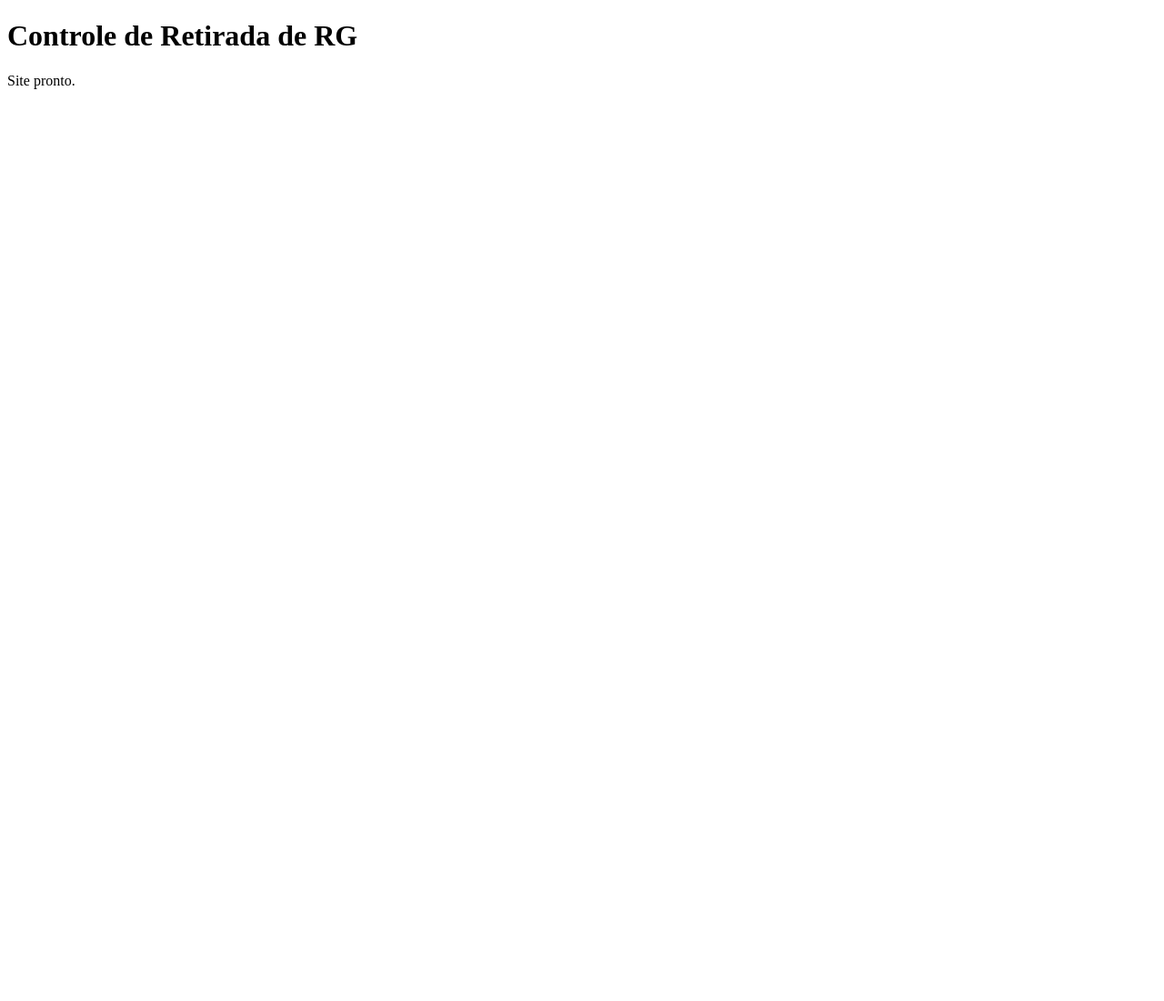
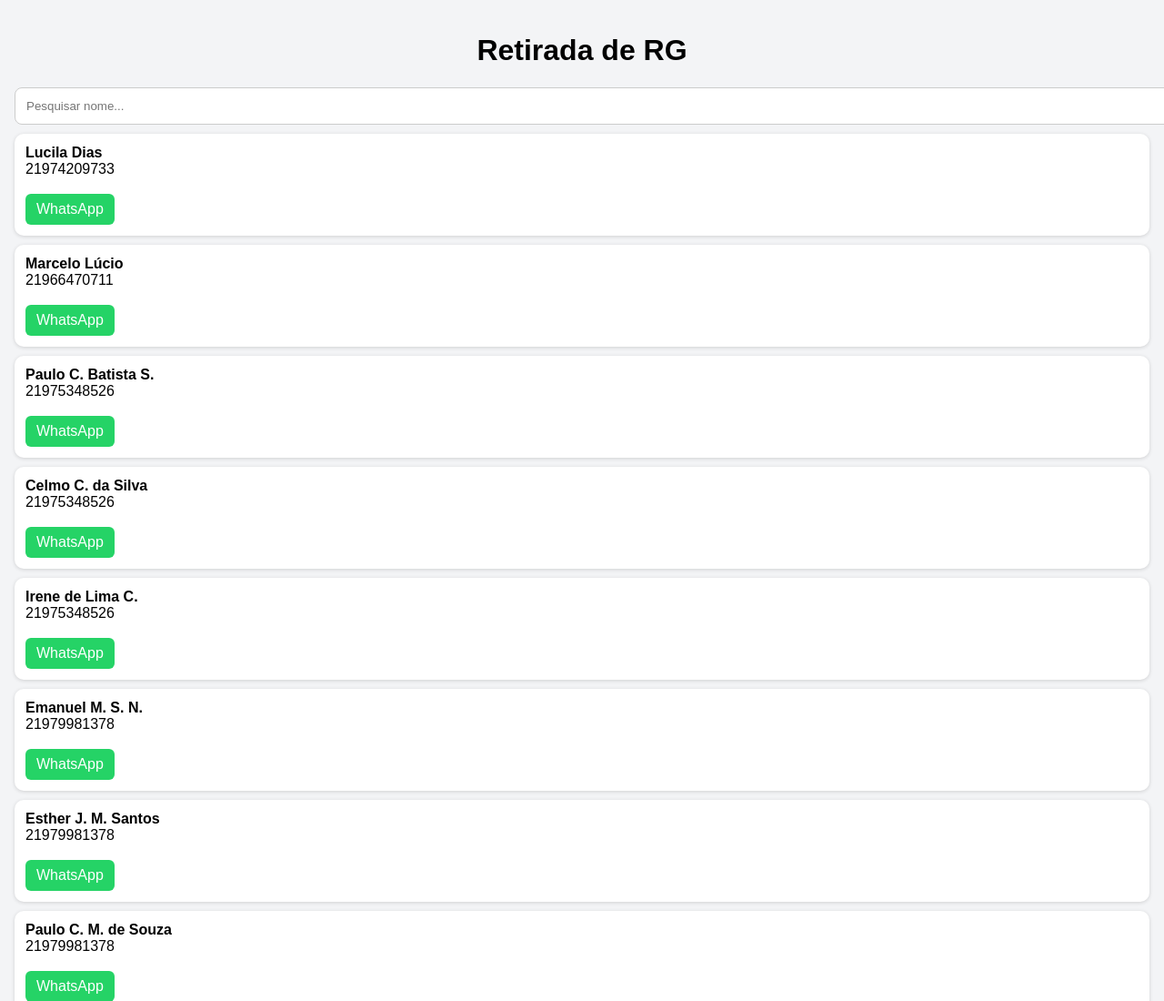
Before and after one commit to silva537/Site-retirada, a plain HTML site: page index.html in a window 1280 px wide. Shown: the top 1100 px of the page at 91% size. Before the commit the page ends 800 px from the top, so only its background shows below. Drawn offline with Linux system fonts and the light colour scheme.

Commit message:
Add files via upload

```diff
--- a/index.html
+++ b/index.html
@@ -1 +1,14 @@
-<!DOCTYPE html><html lang="pt-BR"><head><meta charset="UTF-8"><meta name="viewport" content="width=device-width,initial-scale=1"><title>Controle RG</title><link rel="icon" href="icon.png"><link rel="apple-touch-icon" href="icon.png"><link rel="manifest" href="manifest.json"></head><body><h1>Controle de Retirada de RG</h1><p>Site pronto.</p></body></html>
+<!DOCTYPE html>
+<html lang="pt-BR"><head><meta charset="UTF-8"><meta name="viewport" content="width=device-width,initial-scale=1"><title>Controle RG</title>
+<style>
+body{font-family:Arial,sans-serif;background:#f3f4f6;margin:0;padding:16px}h1{text-align:center}.search{width:100%;padding:12px;border-radius:8px;border:1px solid #ccc}.card{background:#fff;margin-top:10px;padding:12px;border-radius:10px;box-shadow:0 1px 4px rgba(0,0,0,.15)}.btn{display:inline-block;padding:8px 12px;background:#25D366;color:#fff;text-decoration:none;border-radius:6px}.status{float:right;font-size:12px;color:#666}
+</style></head><body>
+<h1>Retirada de RG</h1>
+<input class="search" id="q" placeholder="Pesquisar nome..." onkeyup="render()">
+<div id="lista"></div>
+<script>
+const contatos=[
+['Lucila Dias','21974209733'],['Marcelo Lúcio','21966470711'],['Paulo C. Batista S.','21975348526'],['Celmo C. da Silva','21975348526'],['Irene de Lima C.','21975348526'],['Emanuel M. S. N.','21979981378'],['Esther J. M. Santos','21979981378'],['Paulo C. M. de Souza','21979981378'],['Rosimeri Pinheiro','21976025530'],['Alben A. da Silva','21990249014'],['Genésio V. Chaves','21991274620'],['Rodrigo Gomes A. Carvalho','21976900442'],['Marilza C. Dias','21976900442'],['Rafaela Gomes','21966934579'],['Sarah Júlia Amorim','21986199389'],['Marcela T. dos Santos','21970647611']];
+function render(){let q=document.getElementById('q').value.toLowerCase();let h='';contatos.filter(c=>c[0].toLowerCase().includes(q)).forEach(c=>{h+=`<div class="card"><b>${c[0]}</b><br>${c[1]}<br><br><a class="btn" target="_blank" href="https://wa.me/55${c[1]}?text=Olá! Estou entrando em contato sobre a retirada do RG.">WhatsApp</a></div>`});document.getElementById('lista').innerHTML=h}
+render();
+</script></body></html>
```
